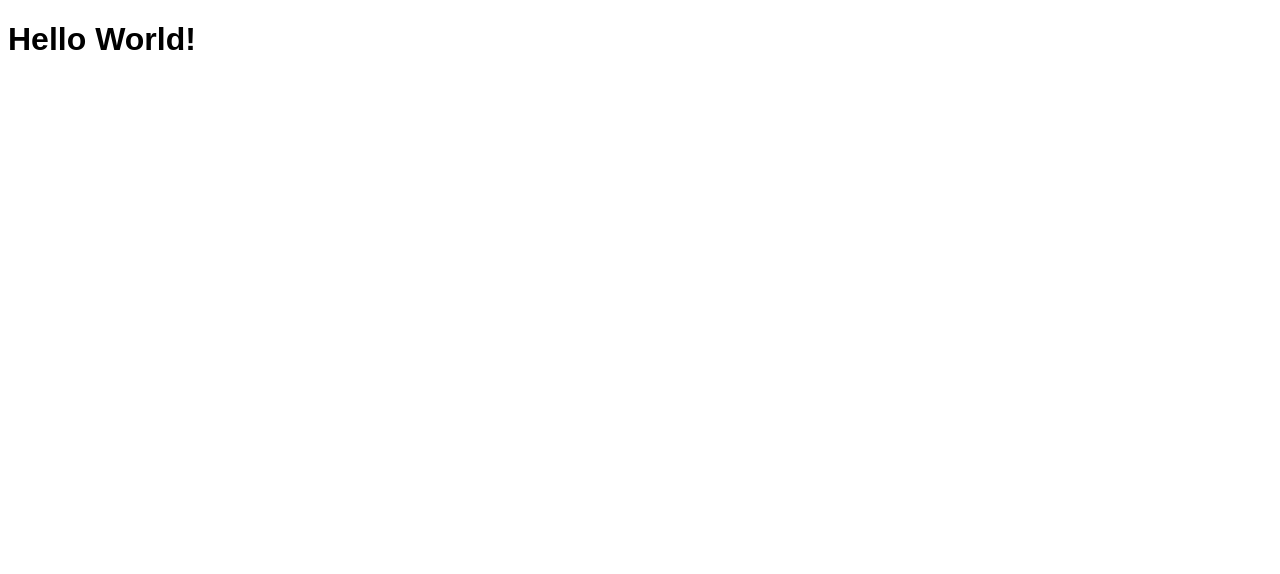
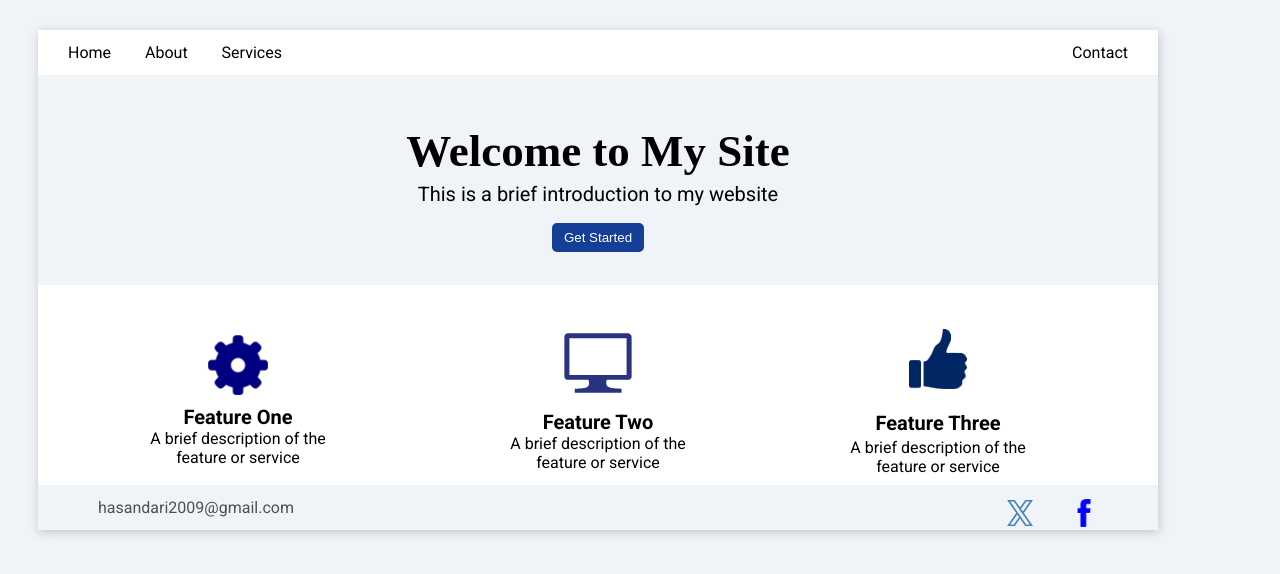
Before and after one commit to green13alert/my-landing-page, a plain HTML site: page index.html in a window 1280 px wide. Drawn offline with Linux system fonts and the light colour scheme.

Commit message:
made landing page

```diff
--- a/index.html
+++ b/index.html
@@ -4,9 +4,60 @@
   <meta charset="utf-8">
   <title>My Page</title>
   <link rel="stylesheet" href="style.css">
+ <link rel="preconnect" href="https://fonts.googleapis.com">
+<link rel="preconnect" href="https://fonts.gstatic.com" crossorigin>
+<link href="https://fonts.googleapis.com/css2?family=Inter:ital,opsz,wght@0,14..32,100..900;1,14..32,100..900&family=Roboto:ital,wght@0,100..900;1,100..900&display=swap" rel="stylesheet">
+
 </head>
 <body>
-  <h1>Hello World!</h1>
+  <div class="big-con">
+  <header class="header">
+    <div class="left-header">
+    <div>Home</div>
+    <div>About</div>
+    <div>Services</div>
+    </div>
+    <div class="right-header">
+      <div>Contact</div>
+    </div>
+  </header>
+  <main>
+    <section>
+      <div class="welcome">
+        <h1>Welcome to My Site</h1>
+        <h2>This is a brief introduction to my website</h2>
+        <button>Get Started</button>
+      </div>
+    </section>
+    <section >
+      <div class="features">
+      <div class="container1">
+       <img src="icons/gear-2-xxl.png">
+       <h3>Feature One</h3>
+       <p>A brief description of the feature or service</p>
+      </div>
+      <div class="con2">
+        <img class="img1" src="icons/48_monitor.340af485c8.svg">
+        <h4>Feature Two</h4>
+        <p>A brief description of the feature or service</p>
+      </div>
+      <div>
+         <div class="con3">
+        <img class="img2" src="icons/blue-thumbs-up-icon.svg.med.png">
+        <h5>Feature Three</h5>
+        <p>A brief description of the feature or service</p>
+      </div>
+    </section>
+    <footer><div class="footer">
+      <div>hasandari2009@gmail.com</div>
+      <div class="footer-right">
+       <img src="icons/X-Twitter_4x.png">
+       <img class="face" src="icons/facebook-xxl.png">
+      </div>
+
+    </footer>
+  </main>
+  </div>
 </body>
 
 </html>
--- a/style.css
+++ b/style.css
@@ -1,4 +1,176 @@
 body {
-  background-color: white;
-  font-family: sans-serif;
+  background-color: #f0f4f8;
+  font-family: roboto;
 }
+.header {
+
+  margin-top: 30px;
+  justify-content: space-between;
+  align-items: center;;
+  display: flex;
+  background: rgb(255, 255, 255);
+  width: 1120px;
+  height: 45px;
+
+}
+header div {
+  display: inline;
+  color: rgb(0, 0, 0);
+}
+.left-header div {
+margin-left: 30px;
+}
+.right-header div {
+  margin-right: 30px;
+}
+.welcome {
+  width: 1120px;
+  display:flex;
+  flex-direction: column;
+  align-items:center;
+  margin-top: 0px;
+  background: #f0f4f8;
+  height: 210px;
+}
+h1 {
+  font-size: 45px;
+  display: inline-block;
+  margin-top: 50px;
+  margin-bottom: 0px;
+  font-family: serif;
+}
+h2 {
+  font-size: 20px;
+  font-weight: 400;
+  margin-top: 5px;
+}
+button {
+  background: #153e97;
+  color: white;
+  border: 0 solid;
+  padding: 7px 12px;
+  border-radius: 5px;
+
+}
+.features {
+  width: 1120px;
+  flex-direction: row;
+  display: flex;
+  align-items: center;
+  justify-content: space-between;
+
+  height: 200px;
+  background: rgb(255, 255, 255);
+}
+
+.container1 {
+  margin-left: 100px;
+  align-items: center;
+  flex-direction: column;
+  position: absolute;
+  display: flex;
+  width: 200px;
+  height: 200px;
+  background-color: rgb(255, 255, 255);
+  text-align: center;
+}
+img {
+  height: 60px;
+  display: inline;
+  margin-bottom: -10px;
+  margin-top: 50px;
+}
+h3 {
+  display: inline-block;
+  margin-bottom: 0px;
+  font-size: 20px;
+}
+p {
+  margin-bottom: 15px;
+  margin-top: 0px;
+  display: inline-block;
+
+}
+.con2 {
+  display:flex;
+  flex-direction: column;
+  justify-content: center;
+  align-items: center;
+  margin-left: 460px;
+  position: absolute;
+  height: 200px;
+  width:200px;
+  background-color: rgb(255, 255, 255);
+  text-align: center;
+}
+h4 {
+  display: inline-block;
+  margin-bottom: 0px;
+   font-size: 20px;
+}
+.con3 {
+  top: 285px;
+   display:flex;
+  flex-direction: column;
+  justify-content: center;
+  align-items: center;
+  margin-left: 800px;
+  position: absolute;
+  height: 200px;
+  width:200px;
+  background-color: rgb(255, 255, 255);
+  text-align: center;
+}
+h5 {
+  display: inline-block;
+  margin-bottom: 3px;
+   font-size: 20px;
+   margin-top: 15px;
+}
+.img2 {
+  margin-bottom: 7px;
+}
+.footer {
+  width: 1120px;
+
+  margin-top: px;
+  justify-content: space-between;
+  align-items: center;;
+  display: flex;
+  background: #f0f4f8;
+  grid-template-columns: 1fr;
+  height: 45px;
+
+
+}
+.footer {
+  width:1070px;
+}
+footer img {
+  display: inline-block;
+  margin-right: 20px;
+  margin-top: 0px;
+}
+footer div {
+  margin-left: 30px;
+  text-align: center;
+  color:rgb(80, 80, 80)
+}
+.footer-right {
+  display: flex;
+  justify-content: center;
+  align-items: center;
+}
+.face {
+  height: 28px;
+  margin-right: 40px;
+}
+.big-con {
+  align-items: center;
+  margin-left: 30px;
+  box-shadow: 1px 2px 10px  rgb(0, 0, 0,0.2);
+  width: 1120px;
+
+
+
+}
```
Also changed, not shown: icons/48_monitor.340af485c8.svg (added), icons/X-Twitter_4x.png (added), icons/blue-thumbs-up-icon.svg.med.png (added), icons/facebook-xxl.png (added), icons/gear-2-xxl.png (added).
